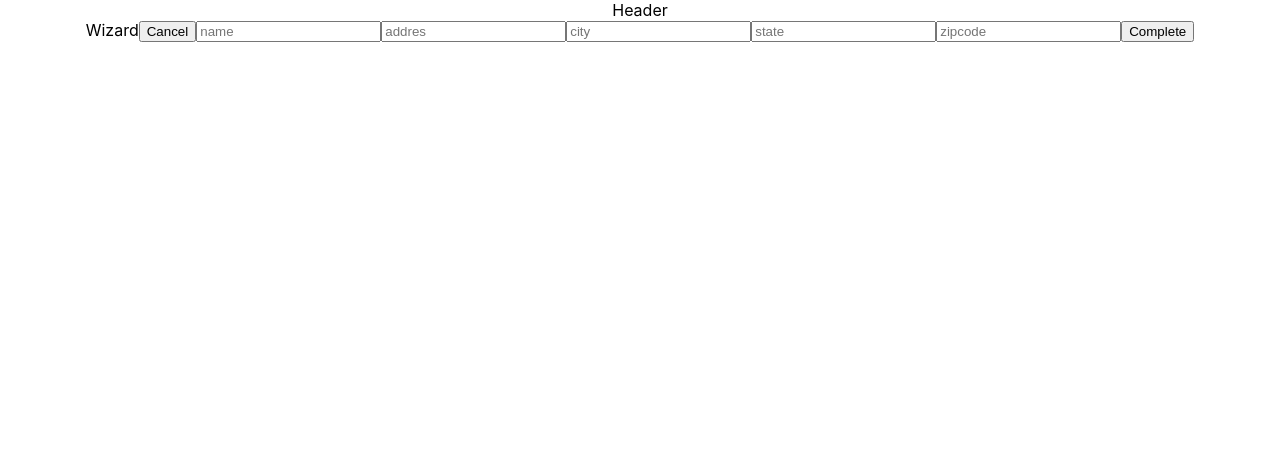
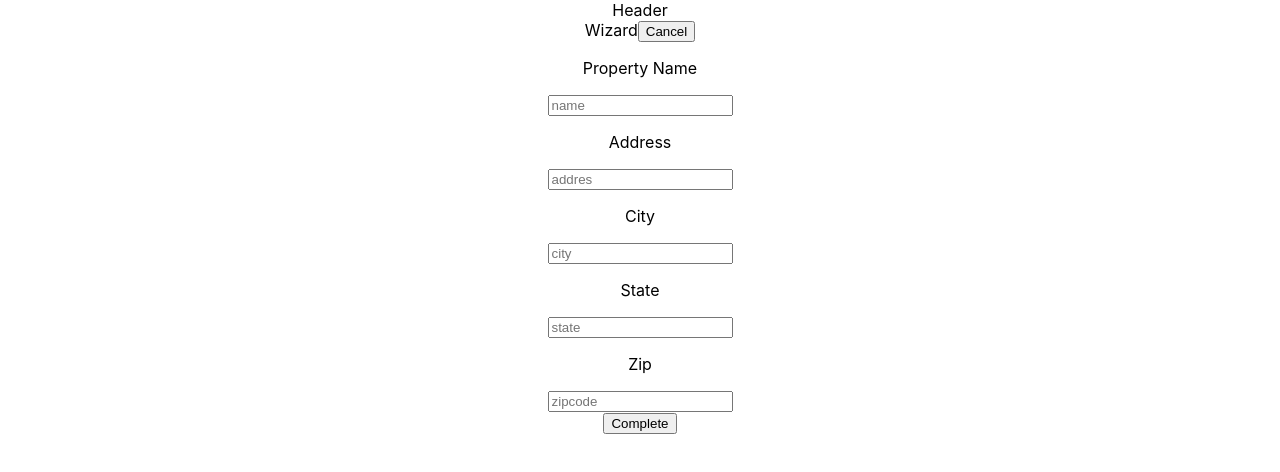
Before and after one commit to scottsf/apt-full-stack-app, a React (Create React App) app: page /wizard/step1 in a window 1280 px wide. Shown: the top 472 px of the page. Built offline with nearby package versions, Linux system fonts and the light colour scheme.

Commit message:
Add inputs in the steps

```diff
--- a/package.json
+++ b/package.json
@@ -10,6 +10,7 @@
     "dot-env": "0.0.1",
     "express": "^4.16.4",
     "massive": "^5.7.2",
+    "node-sass": "^4.11.0",
     "nodemon": "^1.18.9",
     "react": "^16.7.0",
     "react-dom": "^16.7.0",
--- a/src/App.js
+++ b/src/App.js
@@ -1,7 +1,7 @@
-import React, { Component } from 'react';
+import React, {Component} from 'react';
 import './App.css';
 import Header from './components/header/Header.js';
-import Route from './router.js';
+import Route from './routes.js';
 
 class App extends Component {
   render() {
--- /dev/null
+++ b/src/components/wizard/Step1.js
@@ -0,0 +1,62 @@
+import React, {Component} from 'react';
+
+class Step1 extends Component {
+  state = {
+    name: '',
+    address: '',
+    city: '',
+    state: '',
+    zipcode: '',
+  };
+
+  handleInput = e => {
+    this.setState({
+      [e.target.name]: e.target.value,
+    });
+  };
+
+  render() {
+    console.log(this.props);
+    return (
+      <div>
+        <p>Property Name</p>
+        <input
+          name="name"
+          value={this.state.name}
+          placeholder="name"
+          onChange={e => this.handleInput(e)}
+        />
+        <p>Address</p>
+        <input
+          name="address"
+          value={this.state.address}
+          placeholder="addres"
+          onChange={e => this.handleInput(e)}
+        />
+        <p>City</p>
+        <input
+          name="city"
+          value={this.state.city}
+          placeholder="city"
+          onChange={e => this.handleInput(e)}
+        />
+        <p>State</p>
+        <input
+          name="state"
+          value={this.state.state}
+          placeholder="state"
+          onChange={e => this.handleInput(e)}
+        />
+        <p>Zip</p>
+        <input
+          name="zipcode"
+          value={this.state.zipcode}
+          placeholder="zipcode"
+          onChange={e => this.handleInput(e)}
+        />
+      </div>
+    );
+  }
+}
+
+export default Step1;
--- /dev/null
+++ b/src/components/wizard/Step2.js
@@ -0,0 +1,24 @@
+import React, {Component} from 'react';
+
+class Step2 extends Component {
+  handleInput = e => {
+    this.setState({
+      [e.target.name]: e.target.value,
+    });
+  };
+
+  render() {
+    console.log(this.props);
+    return (
+      <div>
+        <input
+          name="imgUrl"
+          value={this.props.imgUrl}
+          onChange={e => this.props.handleInput(e)}
+        />
+      </div>
+    );
+  }
+}
+
+export default Step2;
--- /dev/null
+++ b/src/components/wizard/Step3.js
@@ -0,0 +1,28 @@
+import React, {Component} from 'react';
+
+class Step3 extends Component {
+  state = {
+    monthlyMA: '',
+    desiredMR: '',
+  };
+
+  handleInput = e => {
+    this.setState({
+      [e.target.name]: e.target.value,
+    });
+  };
+
+  render() {
+    return (
+      <div>
+        <input
+          name="imgUrl"
+          value={this.props.imgUrl}
+          onChange={e => this.props.handleInput(e)}
+        />
+      </div>
+    );
+  }
+}
+
+export default Step3;
--- a/src/components/wizard/Wizard.js
+++ b/src/components/wizard/Wizard.js
@@ -1,46 +1,38 @@
 import React, {Component} from 'react';
-import { Link } from 'react-router-dom'
+import {Route, Link} from 'react-router-dom';
 import axios from 'axios';
+import Step1 from './Step1.js';
+import Step2 from './Step2.js';
+import Step3 from './Step3.js';
 
 class Wizard extends Component {
-  state = {
-    name: '',
-    address: '',
-    city: '',
-    state: '',
-    zipcode: ''
-  }
-
-  handleInput = (e) => {
+  handleInput = e => {
     this.setState({
-      [e.target.name]: e.target.value
-    })
-  }
+      [e.target.name]: e.target.value,
+    });
+  };
 
   createHouse = () => {
-    axios.post(`/api/house`, this.state)
-  }
+    axios.post(`/api/house`, this.state);
+  };
 
   render() {
-    console.log(this.state)
     return (
       <div>
         Wizard
-        <Link to='/'>
+        <Link to="/">
           <button> Cancel </button>
         </Link>
-
-        <input name='name' value={this.state.name} placeholder='name' onChange={(e) => this.handleInput(e)} />
-        <input name='address' value={this.state.address} placeholder='addres' onChange={(e) => this.handleInput(e)} />
-        <input name='city' value={this.state.city} placeholder='city' onChange={(e) => this.handleInput(e)} />
-        <input name='state' value={this.state.state} placeholder='state' onChange={(e) => this.handleInput(e)} />
-        <input name='zipcode' value={this.state.zipcode} placeholder='zipcode' onChange={(e) => this.handleInput(e)} />
-
-        <Link to='/'>
+        <div>
+          <Route path="/wizard/step1" component={Step1} />
+          <Route path="/wizard/step2" component={Step2} />
+          <Route path="/wizard/step3" component={Step3} />
+        </div>
+        <Link to="/">
           <button onClick={() => this.createHouse()}> Complete </button>
         </Link>
       </div>
-    )
+    );
   }
 }
 
```
Also changed, not shown: src/routes.js (renamed from src/router.js, +4 -4 lines), 1 other file (tests, documents, lock files or other folders).
